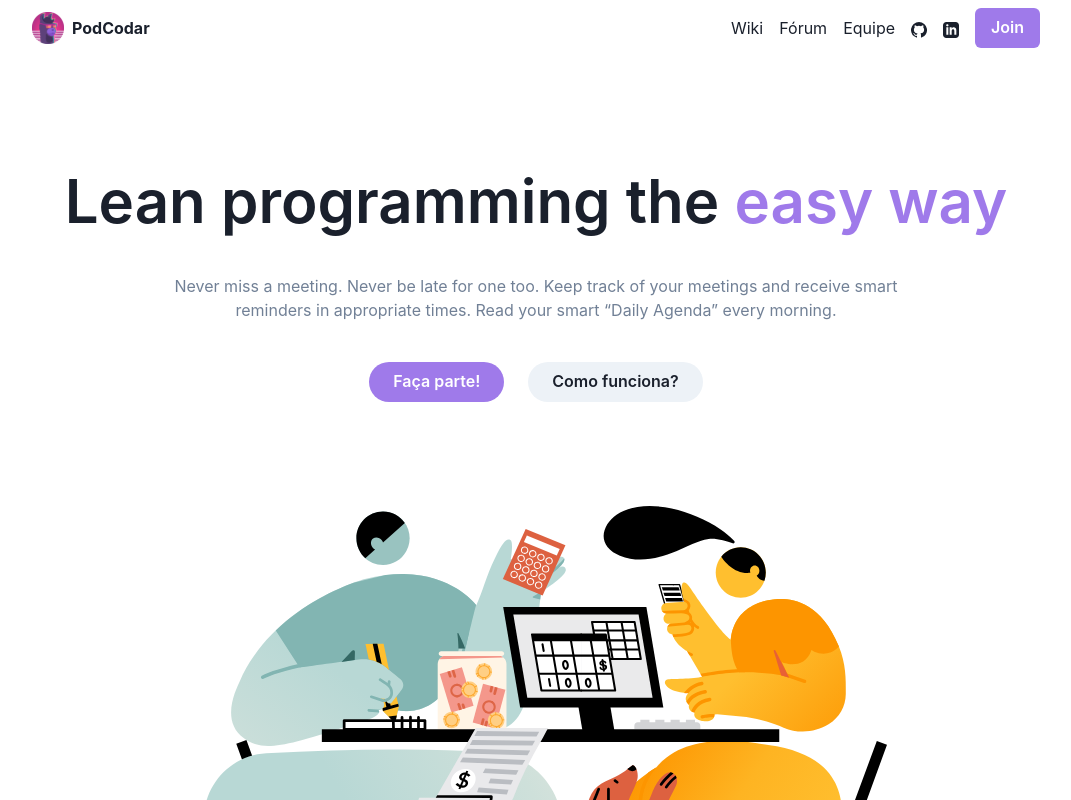
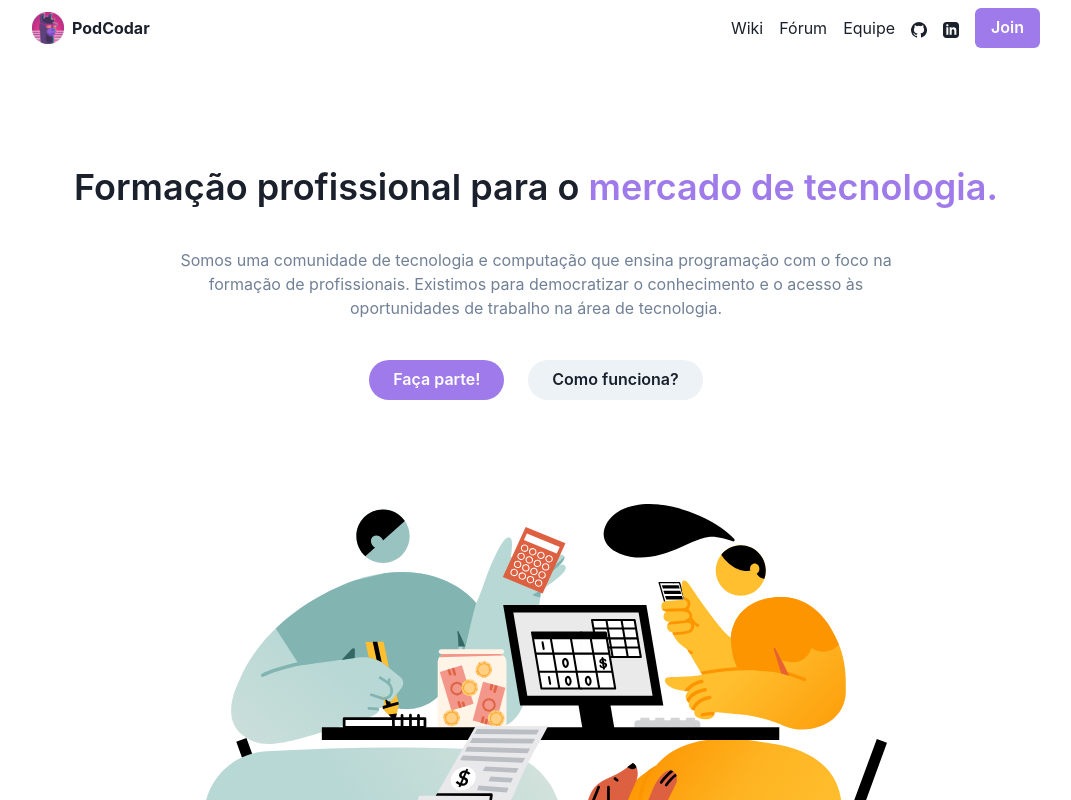
Before and after one commit to podcodar/webapp, a Next.js app: page / in a window 1280 px wide. Shown: the top 800 px of the page, without its empty margins (104-1175 px from the left). Built offline with nearby package versions, Linux system fonts and the light colour scheme.

Commit message:
Alteração do texto de apresentação.

```diff
--- a/packages/components/CtaWithIllustration.tsx
+++ b/packages/components/CtaWithIllustration.tsx
@@ -22,18 +22,19 @@ export default function CallToActionWithIllustration() {
       >
         <Heading
           fontWeight={600}
-          fontSize={{ base: '3xl', sm: '4xl', md: '6xl' }}
+          fontSize={{ base: '3xl', sm: '4xl', md: '4xl' }}
           lineHeight={'110%'}
         >
-          Lean programming the{' '}
+          Formação profissional para o{' '}
           <Text as={'span'} color={'purple.400'}>
-            easy way
+            mercado de tecnologia.
           </Text>
         </Heading>
         <Text color={'gray.500'} maxW={'3xl'}>
-          Never miss a meeting. Never be late for one too. Keep track of your
-          meetings and receive smart reminders in appropriate times. Read your
-          smart “Daily Agenda” every morning.
+          Somos uma comunidade de tecnologia e computação que ensina programação
+          com o foco na formação de profissionais. Existimos para democratizar o
+          conhecimento e o acesso às oportunidades de trabalho na área de
+          tecnologia.
         </Text>
         <Stack spacing={6} direction={'row'}>
           <Button
```
